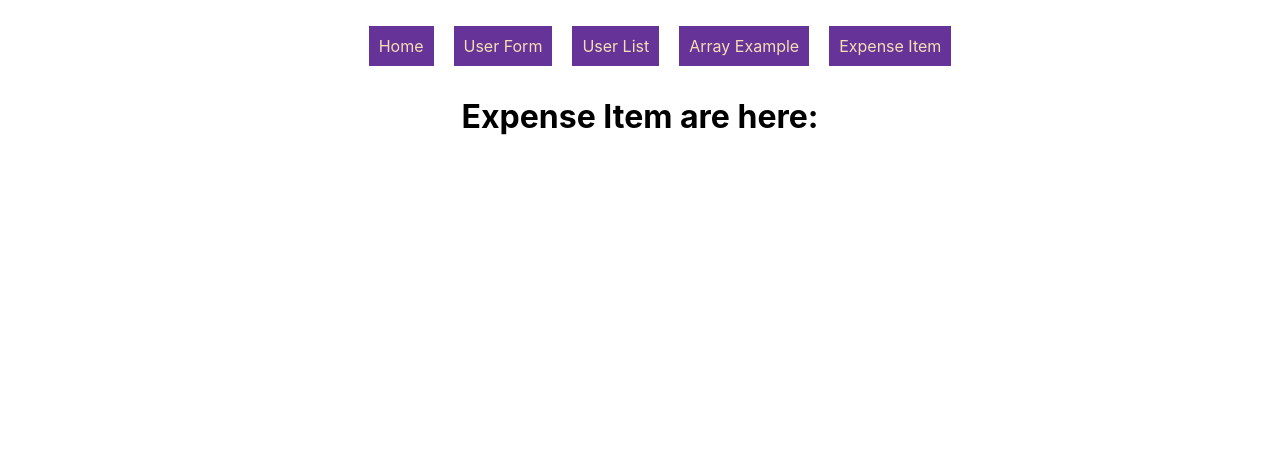
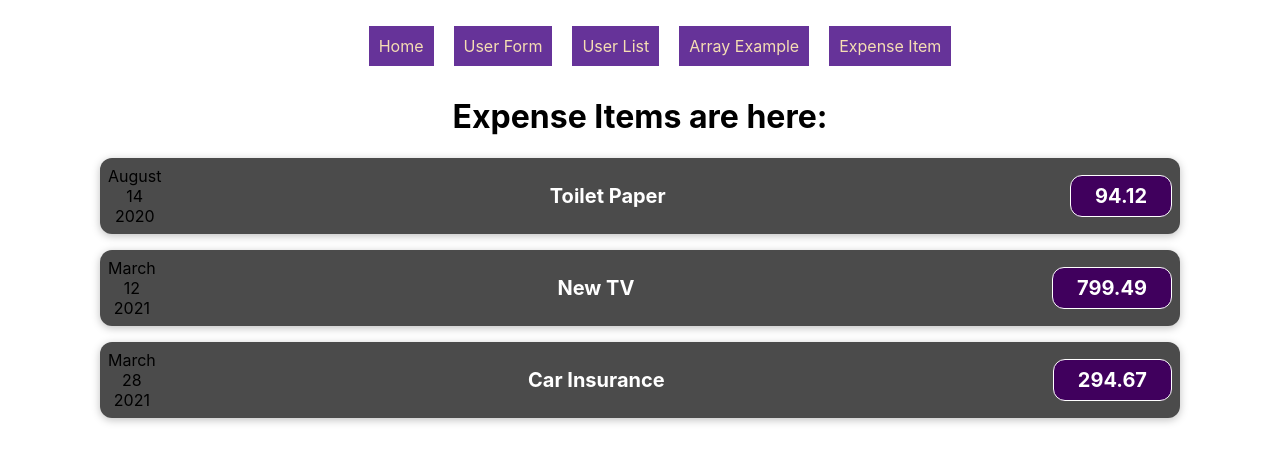
Before and after one commit to raushan-ttn/react-learning, a React (Create React App) app: page /expense-item in a window 1280 px wide. Shown: the top 462 px of the page. Built offline with nearby package versions, Linux system fonts and the light colour scheme.

Commit message:
code update

```diff
--- /dev/null
+++ b/src/Components/self-learn/ExpenseDate.js
@@ -0,0 +1,17 @@
+import React from "react";
+
+const ExpenseDate = (props) => {
+    const month = props.date.toLocaleString('en-US', { month: 'long' });
+    const day = props.date.toLocaleString('en-US', { day: '2-digit' });
+    const year = props.date.getFullYear();
+    return (
+        <div>
+            <div>{month}</div>
+            <div>{day}</div>
+            <div>{year}</div>
+        </div>
+    )
+
+}
+
+export default ExpenseDate;
--- /dev/null
+++ b/src/Components/self-learn/ExpenseItem.css
@@ -0,0 +1,61 @@
+.expense-item {
+    display: flex;
+    justify-content: space-between;
+    align-items: center;
+    box-shadow: 0 2px 8px rgba(0, 0, 0, 0.25);
+    padding: 0.5rem;
+    margin: 1rem 0;
+    border-radius: 12px;
+    background-color: #4b4b4b;
+  }
+
+  .expense-item__description {
+    display: flex;
+    flex-direction: column;
+    gap: 1rem;
+    align-items: flex-end;
+    flex-flow: column-reverse;
+    justify-content: flex-start;
+    flex: 1;
+  }
+
+  .expense-item h2 {
+    color: #3a3a3a;
+    font-size: 1rem;
+    flex: 1;
+    margin: 0 1rem;
+    color: white;
+  }
+
+  .expense-item__price {
+    font-size: 1rem;
+    font-weight: bold;
+    color: white;
+    background-color: #40005d;
+    border: 1px solid white;
+    padding: 0.5rem;
+    border-radius: 12px;
+  }
+
+  @media (min-width: 580px) {
+    .expense-item__description {
+      flex-direction: row;
+      align-items: center;
+      justify-content: flex-start;
+      flex: 1;
+    }
+
+    .expense-item__description h2 {
+      font-size: 1.25rem;
+    }
+
+    .expense-item__price {
+      font-size: 1.25rem;
+      padding: 0.5rem 1.5rem;
+    }
+  }
+.outer-layout .content {
+    max-width: 1080px;
+    margin: 0 auto;
+    padding: 0;
+}
--- a/src/Components/self-learn/ExpenseItem.js
+++ b/src/Components/self-learn/ExpenseItem.js
@@ -0,0 +1,17 @@
+import React from "react";
+import "./ExpenseItem.css";
+import ExpenseDate from "./ExpenseDate";
+
+const ExpenseItem = (props) => {
+    return (
+        <div className="expense-item">
+            <ExpenseDate date={props.date}/>
+            <div className="expense-item__description">
+                <h2>{props.title}</h2>
+                <div className="expense-item__price">{props.amount}</div>
+            </div>
+        </div>
+    )
+}
+
+export default ExpenseItem;
--- a/src/pages/ExpensePage.js
+++ b/src/pages/ExpensePage.js
@@ -1,8 +1,37 @@
 import React from "react";
+import ExpenseItem from "../Components/self-learn/ExpenseItem";
 
 const ExpensePage = () => {
+    const expenses = [
+        {
+            id: 'e1',
+            title: 'Toilet Paper',
+            amount: 94.12,
+            date: new Date(2020, 7, 14),
+        },
+        { id: 'e2', title: 'New TV', amount: 799.49, date: new Date(2021, 2, 12) },
+        {
+            id: 'e3',
+            title: 'Car Insurance',
+            amount: 294.67,
+            date: new Date(2021, 2, 28),
+        },
+        {
+            id: 'e4',
+            title: 'New Desk (Wooden)',
+            amount: 450,
+            date: new Date(2021, 5, 12),
+        },
+    ];
+    //console.log(expenses[0].date.toISOString());
     return (
-        <h1>Expense Item are here:</h1>
+        <div className="expenses">
+            <h1>Expense Items are here:</h1>
+
+            <ExpenseItem title={expenses[0].title} amount={expenses[0].amount} date={expenses[0].date} />
+            <ExpenseItem title={expenses[1].title} amount={expenses[1].amount} date={expenses[1].date} />
+            <ExpenseItem title={expenses[2].title} amount={expenses[2].amount} date={expenses[2].date} />
+        </div>
     )
 }
 
```
